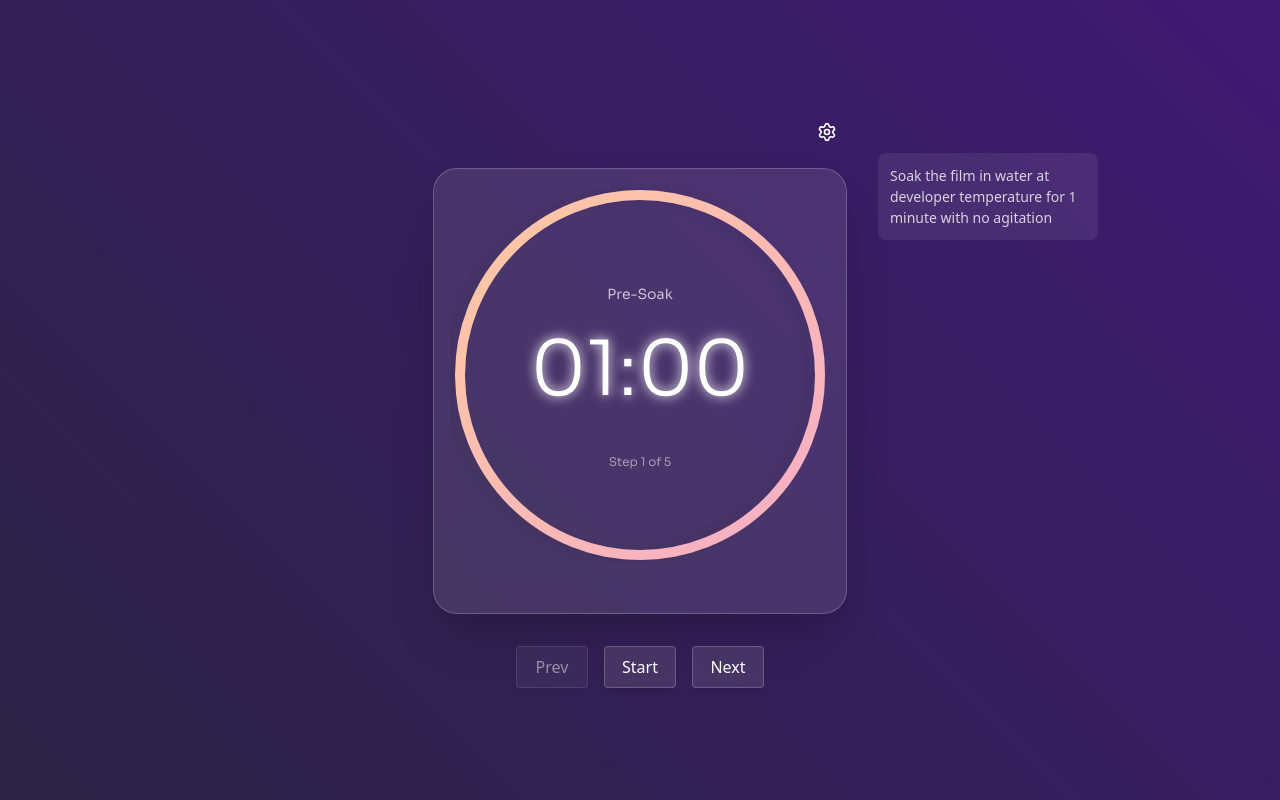
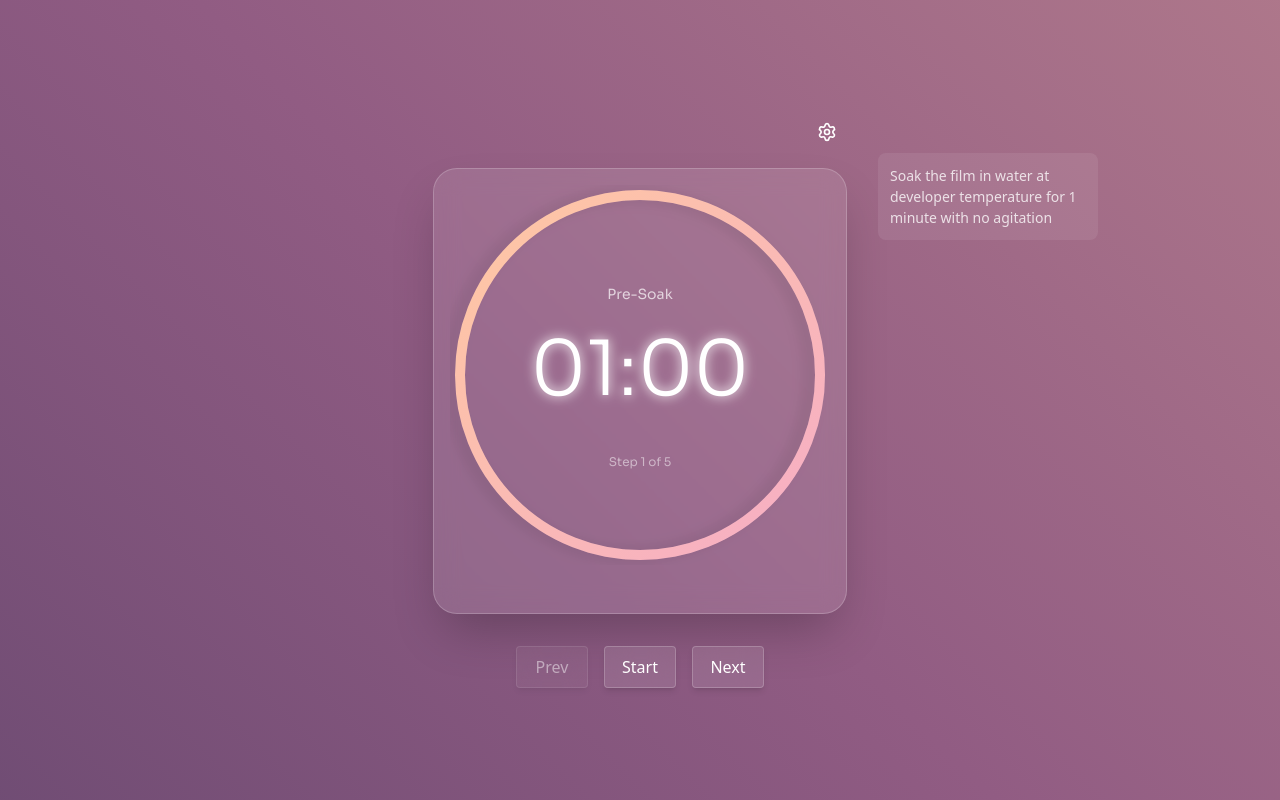
Before and after one commit to jungilhan/sprocket, a Svelte app: page / in a window 1280 px wide. Built offline with nearby package versions, Linux system fonts and the light colour scheme.

Commit message:
Style(background): Update body gradient

```diff
--- a/src/app.css
+++ b/src/app.css
@@ -22,10 +22,9 @@ body {
   place-items: center;
   min-width: 320px;
   min-height: 100vh;
-  /* background: linear-gradient(45deg, #3b3054, #915c83, #ffc3a0); */
-  background: linear-gradient(45deg, #191923, #222831, #4a148c);
+  background: linear-gradient(45deg, #091C45, #915c83, #ffc3a0);
   background-size: 400% 400%; /* Make the background large enough for smooth animation */
-  animation: gradientBackground 10s ease infinite; /* Apply animation */
+  animation: gradientBackground 15s ease-in infinite;
 }
 
 @keyframes gradientBackground {
--- a/src/lib/StepTimer.svelte
+++ b/src/lib/StepTimer.svelte
@@ -133,7 +133,7 @@
         <stop offset="100%" stop-color="#ffc8a2" />
       </linearGradient>
 
-      <filter id="glow" x="-50%" y="-50%" width="200%" height="200%">
+      <filter id="glow" x="-50%" y="-50%" width="300%" height="300%">
         <feGaussianBlur in="SourceGraphic" stdDeviation="6" result="blur" />
         <feMerge>
           <feMergeNode in="blur" />
```
